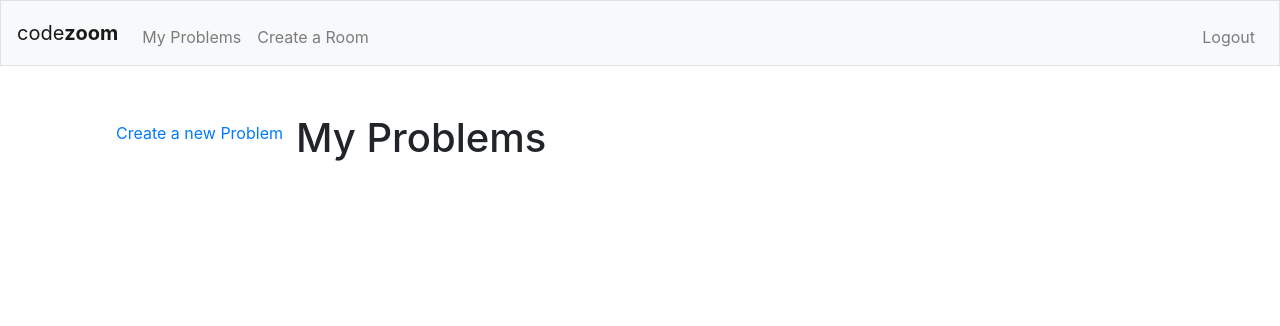
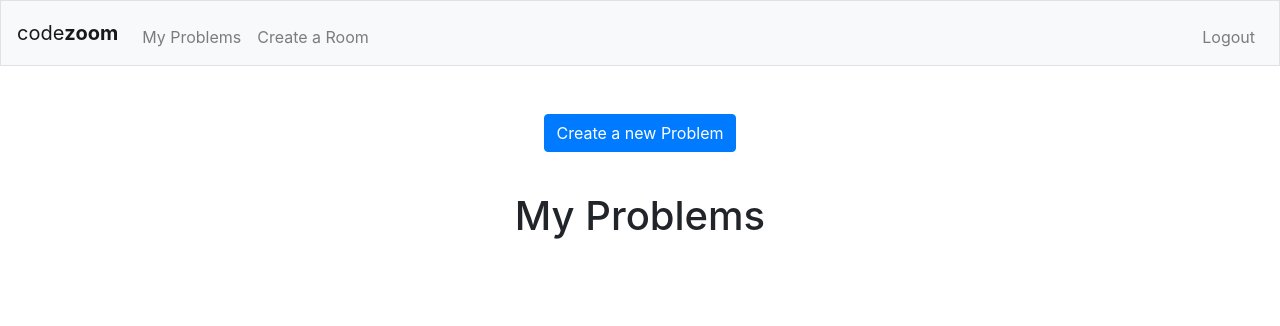
Before and after one commit to errpr/codezoom, a Flask app: page /problems in a window 1280 px wide. Shown: the top 326 px of the page. Run offline with Flask 2, Linux system fonts and the light colour scheme; the visitor is signed in with stand-in values (Sample User, id 1); data comes from the database, SQL or seed files in the repository; data that the repository does not hold is empty; some libraries are stand-ins or nearby versions.

Commit message:
Fix styling on problems list

```diff
--- a/application.py
+++ b/application.py
@@ -49,7 +49,7 @@ def index():
 
 @app.route("/rooms", methods=["GET", "POST"])
 def rooms():
-    if not session["user_id"]:
+    if not session or not session["user_id"]:
         return redirect("/login")
 
     user = dbsession.query(User).filter(User.id == session["user_id"]).first()
@@ -70,7 +70,7 @@ def rooms():
 
 @app.route("/room", methods=["GET", "POST"])
 def room():
-    if not session["user_id"]:
+    if not session or not session["user_id"]:
         return redirect("/login")
 
     user = dbsession.query(User).filter(User.id == session["user_id"]).first()
@@ -160,7 +160,7 @@ def run_results(run_id):
 
 @app.route("/problems", methods=["GET", "POST"])
 def problems():
-    if not session["user_id"]:
+    if not session or not session["user_id"]:
         return redirect("/login")
 
     user = dbsession.query(User).filter(User.id == session["user_id"]).first()
@@ -190,7 +190,7 @@ def problems():
 
 @app.route("/problems/new")
 def problem_new():
-    if not session["user_id"]:
+    if not session or not session["user_id"]:
         return redirect("/login")
 
     user = dbsession.query(User).filter(User.id == session["user_id"]).first()
@@ -202,7 +202,7 @@ def problem_new():
 
 @app.route("/problems/<int:problem_id>", methods=["GET", "POST"])
 def problem_edit(problem_id):
-    if not session["user_id"]:
+    if not session or not session["user_id"]:
         return redirect("/login")
 
     user = dbsession.query(User).filter(User.id == session["user_id"]).first()
@@ -227,7 +227,7 @@ def problem_edit(problem_id):
 # should only be called by XHR
 @app.route("/problems/<int:problem_id>/tests/<int:test_id>", methods=["POST"])
 def test_edit(problem_id, test_id):
-    if not session["user_id"]:
+    if not session or not session["user_id"]:
         return "403 Forbidden"
 
     user = dbsession.query(User).filter(User.id == session["user_id"]).first()
@@ -253,7 +253,7 @@ def test_edit(problem_id, test_id):
 # should only be called by XHR
 @app.route("/problems/<int:problem_id>/tests/new", methods=["POST"])
 def test_create(problem_id):
-    if not session["user_id"]:
+    if not session or not session["user_id"]:
         return "403 Forbidden"
 
     user = dbsession.query(User).filter(User.id == session["user_id"]).first()
--- a/templates/create_room.html
+++ b/templates/create_room.html
@@ -44,6 +44,9 @@
 
         function chooseProblem(problemId) {
             const problemElement = document.getElementById(`problem-${problemId}`);
+            if (problemElement.classList.contains('selected-problem')) {
+                return;
+            }
             problemElement.classList.add('selected-problem');
 
             const selectedProblemElement = document.createElement("li");
--- a/templates/problems.html
+++ b/templates/problems.html
@@ -5,14 +5,18 @@
 {% endblock %}
 
 {% block main %}
-	<div class="row">
-		<a href="/problems/new" class="btn btn-standard">Create a new Problem</a>
-		<h1>My Problems</h1>
-		{% for problem in user.problems %}
-			<div>
+	<div class="centered">
+		<a href="/problems/new" class="btn btn-primary">Create a new Problem</a><br>
+		<h1 style="margin-top: 1em;">My Problems</h1>
+	</div>
+	{% for problem in user.problems %}
+		<div class="row">
+			<div class="col-md-6 centered">
 				<h3>{{ problem.title }}</h3>
+			</div>
+			<div class="col-md-6 centered">
 				<a href="/problems/{{problem.id}}" class="btn btn-standard">Edit</a>
 			</div>
-		{% endfor %}
-	</div>
+		</div>
+	{% endfor %}
 {% endblock %}
```
